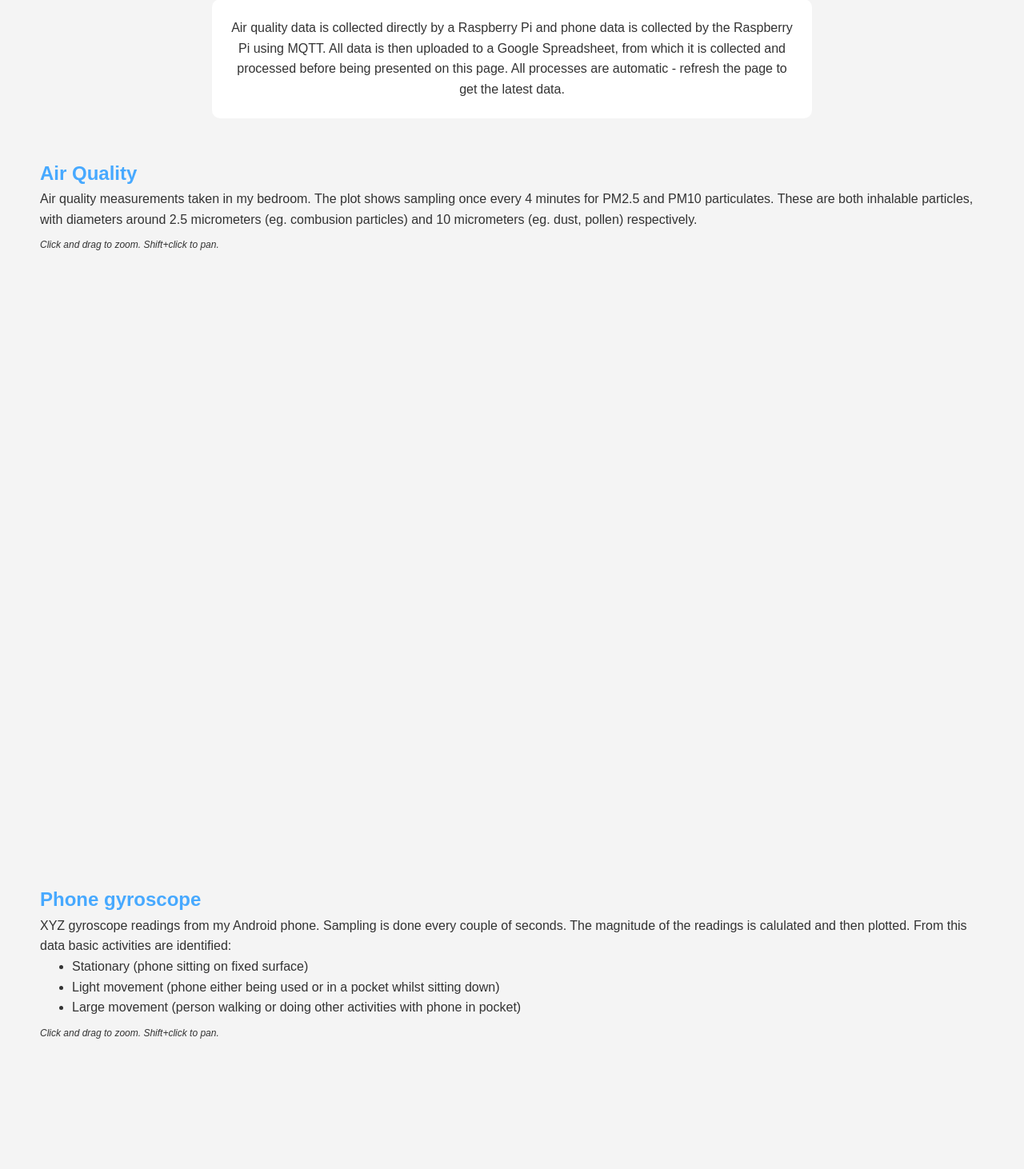
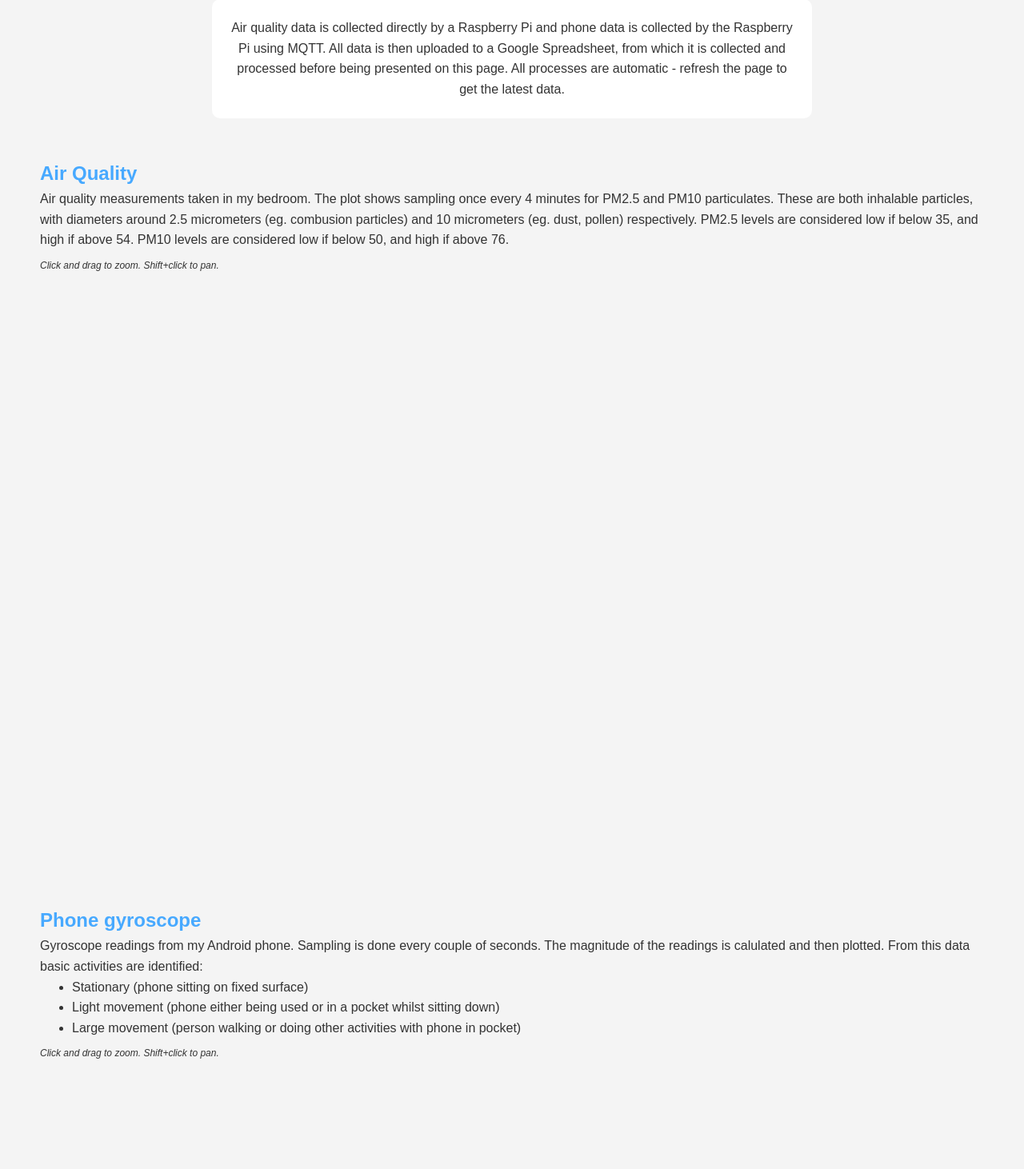
Before and after one commit to JJEM-DE/SIoT, a Flask app: template WebApp/templates/index.html in a window 1280 px wide. Shown: the part 132-1594 px from the top of the page at 80% size. Before the commit the page ends 1431 px from the top, so only its background shows below. Run offline with Flask 2, Linux system fonts and the light colour scheme; the template is opened without the code that fills it, so the values that code supplies are empty.

Commit message:
Add files via upload

```diff
--- a/WebApp/templates/index.html
+++ b/WebApp/templates/index.html
@@ -20,7 +20,7 @@
 
     <div class="element">
       <h2> Air Quality </h2>
-      <p> Air quality measurements taken in my bedroom. The plot shows sampling once every 4 minutes for PM2.5 and PM10 particulates. These are both inhalable particles, with diameters around 2.5 micrometers (eg. combusion particles) and 10 micrometers (eg. dust, pollen) respectively.</p>
+      <p> Air quality measurements taken in my bedroom. The plot shows sampling once every 4 minutes for PM2.5 and PM10 particulates. These are both inhalable particles, with diameters around 2.5 micrometers (eg. combusion particles) and 10 micrometers (eg. dust, pollen) respectively. PM2.5 levels are considered low if below 35, and high if above 54. PM10 levels are considered low if below 50, and high if above 76.</p>
       <p class="instruction">Click and drag to zoom. Shift+click to pan.</p>
     </div>
 
@@ -72,7 +72,7 @@
 
     <div class="element" style="margin-top: 50px">
     <h2> Phone gyroscope </h2>
-    <p> XYZ gyroscope readings from my Android phone. Sampling is done every couple of seconds. The magnitude of the readings is calulated and then plotted. From this data basic activities are identified: </p>
+    <p> Gyroscope readings from my Android phone. Sampling is done every couple of seconds. The magnitude of the readings is calulated and then plotted. From this data basic activities are identified: </p>
     <ul>
       <li> Stationary (phone sitting on fixed surface)</li>
       <li> Light movement (phone either being used or in a pocket whilst sitting down)</li>
@@ -128,31 +128,31 @@
               },
             },
             // Some dummy series are included to colour code the plot bands
-            series: [{name:'Plot of combined xyz readings', data:data[6], color: '#FFB17D'}, {name: 'Stationary', data:[], color: '#EBF0F2'}, {name: 'Light movement', data:[], color: '#47A9FF'}, {name: 'Large movement', data:[], color: '#FA1C0C'}]
+            series: [{name:'Plot of combined xyz readings', data:data[2], color: '#FFB17D'}, {name: 'Stationary', data:[], color: '#EBF0F2'}, {name: 'Light movement', data:[], color: '#47A9FF'}, {name: 'Large movement', data:[], color: '#FA1C0C'}]
         });
 
         var i;
-        for (i = 0; i < data[7].length; i++) {
+        for (i = 0; i < data[3].length; i++) {
           var plotid = 'Stationary plot band '.concat(i.toString())
           chart2.xAxis[0].addPlotBand({
-          from: data[7][i][0],
-          to: data[7][i][1],
+          from: data[3][i][0],
+          to: data[3][i][1],
           color: '#EBF0F2',
           id: plotid});
         }
-        for (i = 0; i < data[8].length; i++) {
+        for (i = 0; i < data[4].length; i++) {
           var plotid = 'Small move plot band '.concat(i.toString())
           chart2.xAxis[0].addPlotBand({
-          from: data[8][i][0],
-          to: data[8][i][1],
+          from: data[4][i][0],
+          to: data[4][i][1],
           color: '#47A9FF',
           id: plotid});
         }
-        for (i = 0; i < data[9].length; i++) {
+        for (i = 0; i < data[5].length; i++) {
           var plotid = 'Big move plot band '.concat(i.toString())
           chart2.xAxis[0].addPlotBand({
-          from: data[9][i][0],
-          to: data[9][i][1],
+          from: data[5][i][0],
+          to: data[5][i][1],
           color: '#FA1C0C',
           id: plotid});
         }
```
